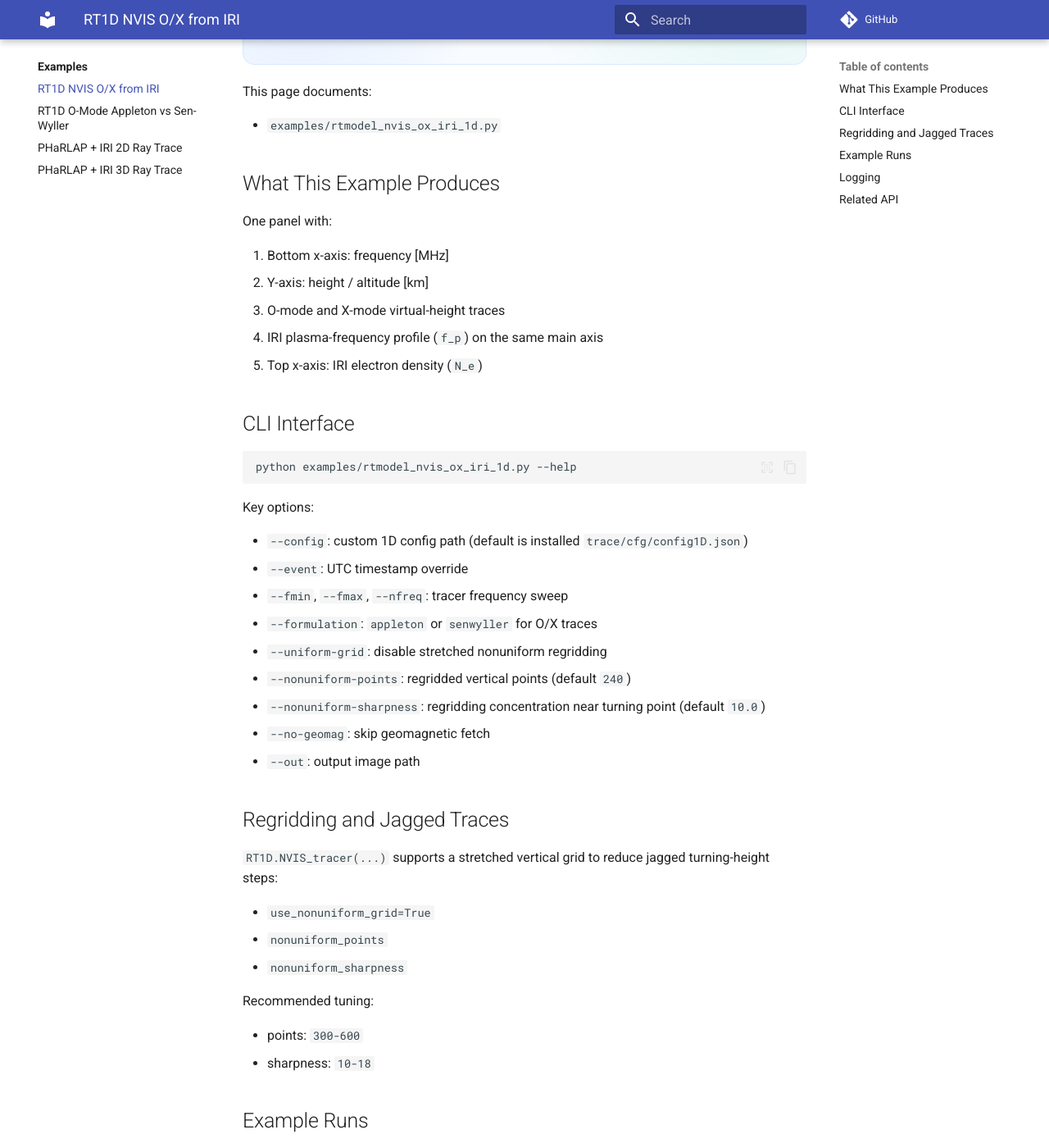
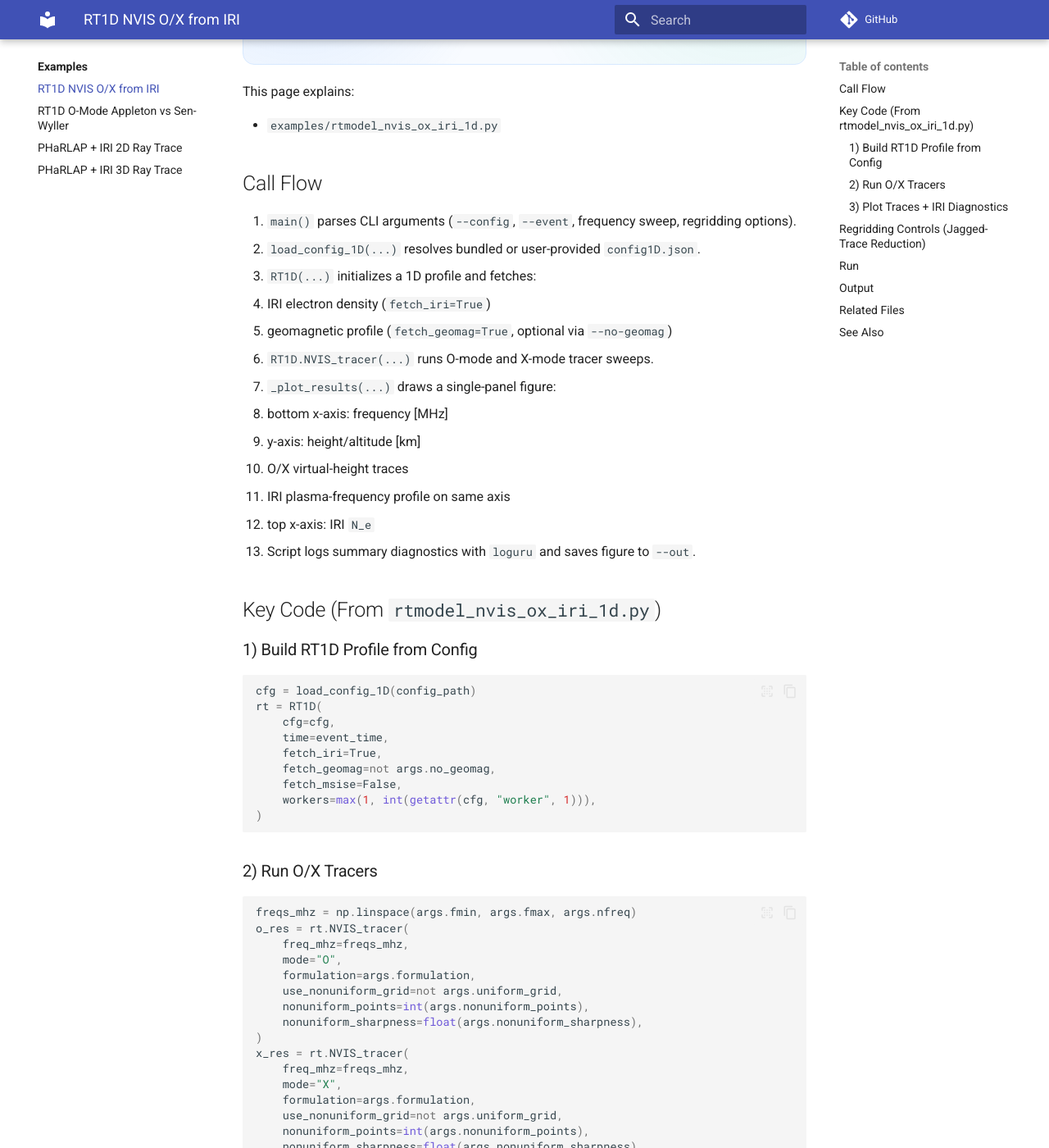
Before and after one commit to shibaji7/trace, an MkDocs documentation site: the page built from docs/examples/rtmodel_nvis_ox_iri_1d.md, in a window 1280 px wide and 1400 px high, scrolled down 354 px. Shown: the whole window at 82% size. Built offline with MkDocs 1.6.1 and Material for MkDocs 9.7.7, drawn with Linux system fonts in a browser that asks for light colours; comment, search, counter and statistics services are not loaded; some of the changed text lies outside the part shown.

Commit message:
Updated 1D traces

````diff
--- a/docs/examples/rtmodel_nvis_ox_iri_1d.md
+++ b/docs/examples/rtmodel_nvis_ox_iri_1d.md
@@ -1,69 +1,106 @@
 # RT1D NVIS O/X from IRI (config1D)
 
 <div class="hero">
-  <h3>Single-Panel 1D Tracer Workflow</h3>
+  <h3>End-to-End 1D Tracer Example</h3>
   <p>
-    Build a 1D IRI profile from <code>config1D.json</code>, run O/X NVIS tracers, and overlay
-    IRI plasma-frequency (<code>f<sub>p</sub></code>) and electron-density (<code>N<sub>e</sub></code>) diagnostics.
+    Build a single-point IRI profile, run O/X NVIS tracers, and overlay IRI
+    plasma-frequency and electron-density diagnostics on one scientific plot.
   </p>
 </div>
 
-This page documents:
+This page explains:
 
 - `examples/rtmodel_nvis_ox_iri_1d.py`
 
-## What This Example Produces
+## Call Flow
 
-One panel with:
+1. `main()` parses CLI arguments (`--config`, `--event`, frequency sweep, regridding options).
+2. `load_config_1D(...)` resolves bundled or user-provided `config1D.json`.
+3. `RT1D(...)` initializes a 1D profile and fetches:
+   - IRI electron density (`fetch_iri=True`)
+   - geomagnetic profile (`fetch_geomag=True`, optional via `--no-geomag`)
+4. `RT1D.NVIS_tracer(...)` runs O-mode and X-mode tracer sweeps.
+5. `_plot_results(...)` draws a single-panel figure:
+   - bottom x-axis: frequency [MHz]
+   - y-axis: height/altitude [km]
+   - O/X virtual-height traces
+   - IRI plasma-frequency profile on same axis
+   - top x-axis: IRI `N_e`
+6. Script logs summary diagnostics with `loguru` and saves figure to `--out`.
 
-1. Bottom x-axis: frequency [MHz]
-2. Y-axis: height / altitude [km]
-3. O-mode and X-mode virtual-height traces
-4. IRI plasma-frequency profile (`f_p`) on the same main axis
-5. Top x-axis: IRI electron density (`N_e`)
+## Key Code (From `rtmodel_nvis_ox_iri_1d.py`)
 
-## CLI Interface
+### 1) Build RT1D Profile from Config
 
-```bash
-python examples/rtmodel_nvis_ox_iri_1d.py --help
+```python
+cfg = load_config_1D(config_path)
+rt = RT1D(
+    cfg=cfg,
+    time=event_time,
+    fetch_iri=True,
+    fetch_geomag=not args.no_geomag,
+    fetch_msise=False,
+    workers=max(1, int(getattr(cfg, "worker", 1))),
+)
 ```
 
-Key options:
+### 2) Run O/X Tracers
 
-- `--config`: custom 1D config path (default is installed `trace/cfg/config1D.json`)
-- `--event`: UTC timestamp override
-- `--fmin`, `--fmax`, `--nfreq`: tracer frequency sweep
-- `--formulation`: `appleton` or `senwyller` for O/X traces
-- `--uniform-grid`: disable stretched nonuniform regridding
-- `--nonuniform-points`: regridded vertical points (default `240`)
-- `--nonuniform-sharpness`: regridding concentration near turning point (default `10.0`)
-- `--no-geomag`: skip geomagnetic fetch
-- `--out`: output image path
+```python
+freqs_mhz = np.linspace(args.fmin, args.fmax, args.nfreq)
+o_res = rt.NVIS_tracer(
+    freq_mhz=freqs_mhz,
+    mode="O",
+    formulation=args.formulation,
+    use_nonuniform_grid=not args.uniform_grid,
+    nonuniform_points=int(args.nonuniform_points),
+    nonuniform_sharpness=float(args.nonuniform_sharpness),
+)
+x_res = rt.NVIS_tracer(
+    freq_mhz=freqs_mhz,
+    mode="X",
+    formulation=args.formulation,
+    use_nonuniform_grid=not args.uniform_grid,
+    nonuniform_points=int(args.nonuniform_points),
+    nonuniform_sharpness=float(args.nonuniform_sharpness),
+)
+```
 
-## Regridding and Jagged Traces
+### 3) Plot Traces + IRI Diagnostics
 
-`RT1D.NVIS_tracer(...)` supports a stretched vertical grid to reduce jagged
-turning-height steps:
+```python
+pf_mhz = RT1D.den_to_plasma_freq_hz(ne_m3) / 1e6
+ax.plot(freqs_mhz, o_res.vh_km, ...)
+ax.plot(freqs_mhz, x_res.vh_km, ...)
+ax.plot(pf_mhz, alt_km, ..., label="IRI fp profile")
 
-- `use_nonuniform_grid=True`
-- `nonuniform_points`
-- `nonuniform_sharpness`
+ax_top = ax.twiny()
+ax_top.semilogx(ne_m3, alt_km, ..., label="IRI Ne profile")
+```
 
-Recommended tuning:
+## Regridding Controls (Jagged-Trace Reduction)
+
+`RT1D.NVIS_tracer(...)` supports stretched nonuniform vertical remapping:
+
+- `--uniform-grid` disables regridding
+- `--nonuniform-points` increases points near reflection region
+- `--nonuniform-sharpness` concentrates samples near turning height
+
+Typical tuning:
 
 - points: `300-600`
 - sharpness: `10-18`
 
-## Example Runs
+## Run
 
-Default:
+Default sweep:
 
 ```bash
 cd /home/chakras4/Research/CodeBase/trace
 python examples/rtmodel_nvis_ox_iri_1d.py --fmin 1 --fmax 12 --nfreq 301
 ```
 
-Smoother tracer sweep:
+Smoothed sweep:
 
 ```bash
 python examples/rtmodel_nvis_ox_iri_1d.py \
@@ -72,19 +109,21 @@ python examples/rtmodel_nvis_ox_iri_1d.py \
   --nonuniform-sharpness 16
 ```
 
-## Logging
+## Output
 
-This script emits structured logs through `loguru`:
+Default output:
 
-- config/time resolution
-- RT1D initialization path
-- IRI/geomag fetch summaries
-- tracer run summary
-- saved output location
+- `docs/examples/figures/rt1d_nvis_ox_iri.png`
 
-## Related API
+## Related Files
 
-- `trace.model.rt1d.RT1D`
-- `trace.model.rt1d.RT1DProfile`
-- `trace.model.dispersion.AppletonHartreeDispersion`
-- `trace.model.dispersion.SenWyllerDispersion`
+- `examples/rtmodel_nvis_ox_iri_1d.py`
+- `trace/model/rt1d.py`
+- `trace/model/dispersion.py`
+- `trace/density/iri.py`
+- `trace/geomag.py`
+
+## See Also
+
+- [RT1D O-Mode Appleton vs Sen-Wyller](rtmodel_omode_appleton_sw_demo.md)
+- [PHaRLAP + IRI 2D Ray Trace](pharlap_iri.md)
````
Also changed, not shown: docs/examples/rtmodel_omode_appleton_sw_demo.md (+81 -37 lines).
